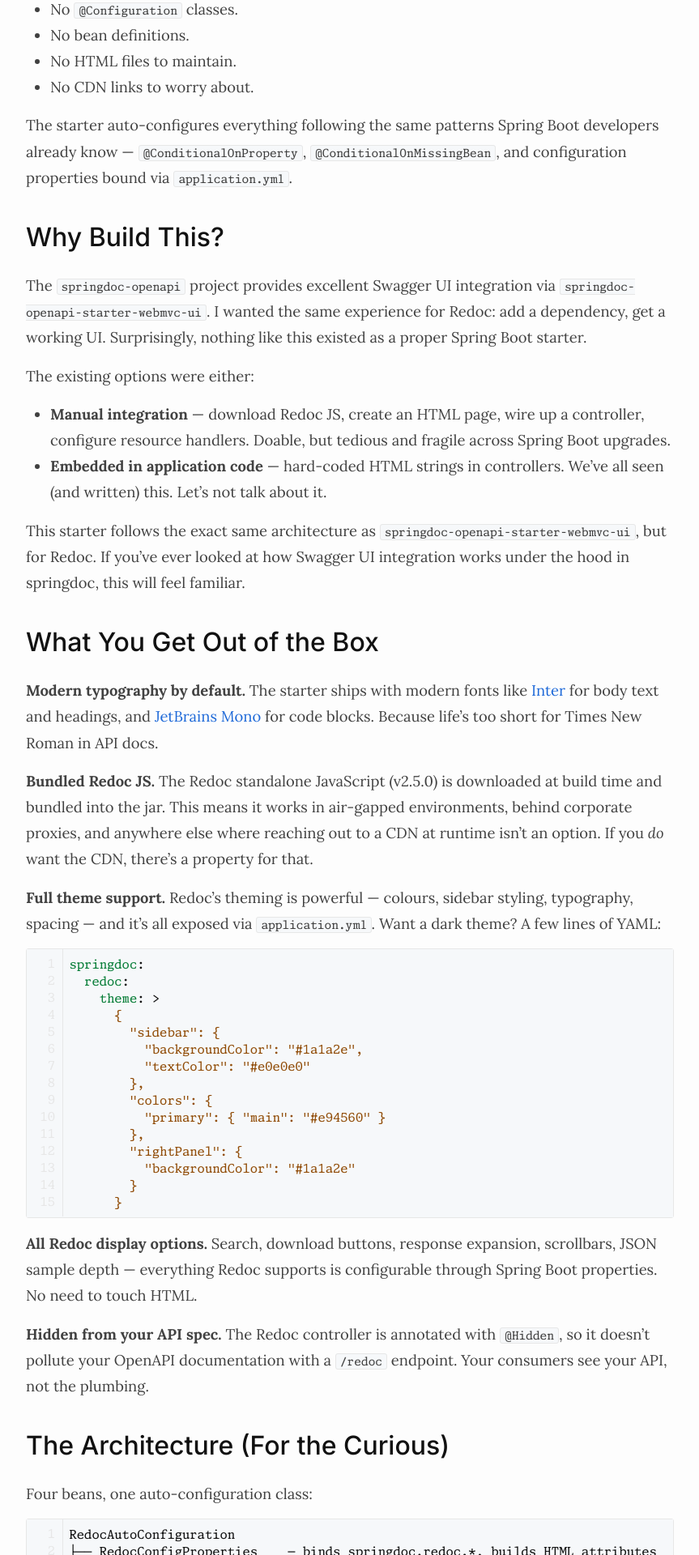
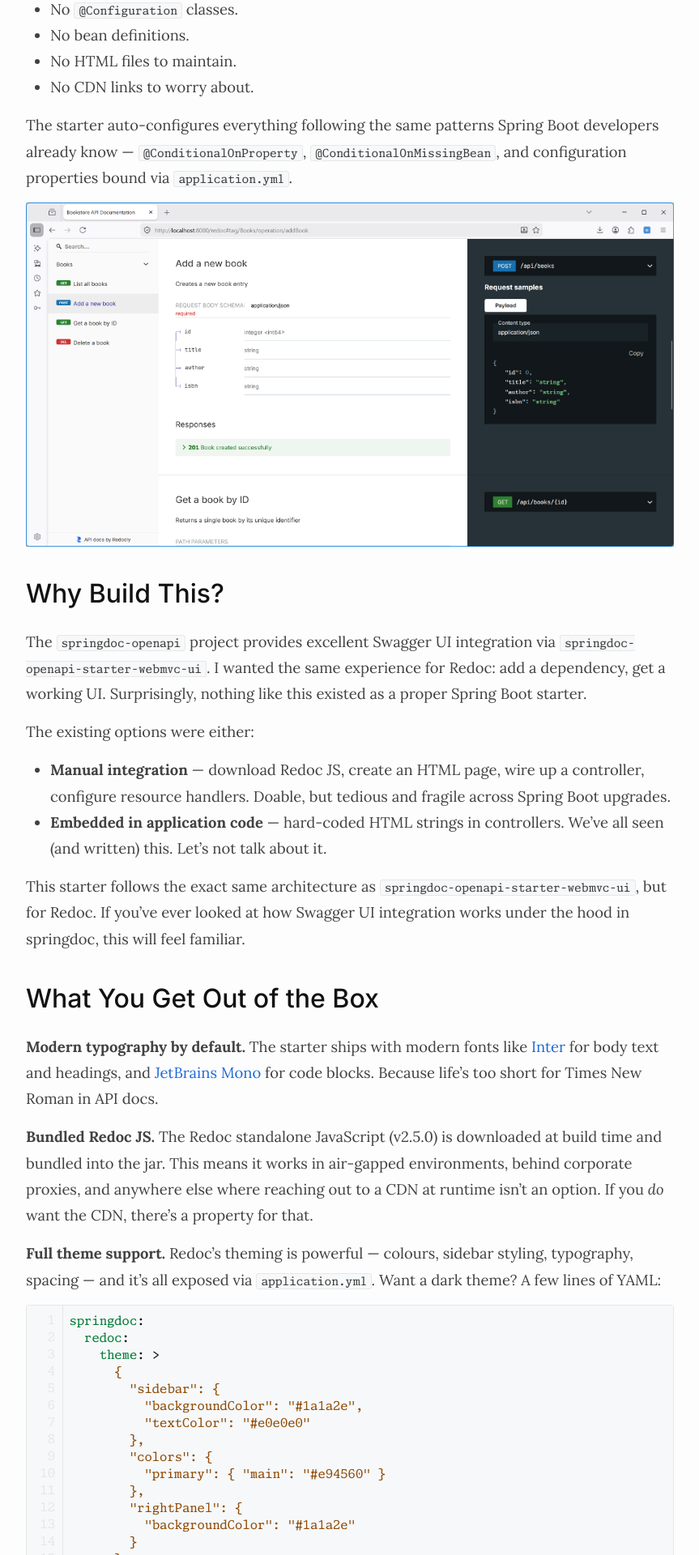
Before and after one commit to chandanv89/chandanv89.github.io, a Jekyll site: the page built from _posts/2026-04-08-introducing-springdoc-openapi-redoc-starter.md, in a window 1280 px wide. Shown: the part 1130-3050 px from the top of the page at 81% size, without its empty margins (208-1071 px from the left). Built offline with Jekyll 4.4.1, drawn with Linux system fonts in a browser that asks for light colours; nearby versions of some CDN libraries; comment, search, counter and statistics services are not loaded.

Commit message:
Update 2026-04-08-introducing-springdoc-openapi-redoc-starter.md

```diff
--- a/_posts/2026-04-08-introducing-springdoc-openapi-redoc-starter.md
+++ b/_posts/2026-04-08-introducing-springdoc-openapi-redoc-starter.md
@@ -31,6 +31,8 @@
 - No CDN links to worry about.
 
 The starter auto-configures everything following the same patterns Spring Boot developers already know — `@ConditionalOnProperty`, `@ConditionalOnMissingBean`, and configuration properties bound via `application.yml`.
+
+![Redoc in action](/assets/images/post-5-redoc-books-api.png)
 
 ## Why Build This?
 
```
